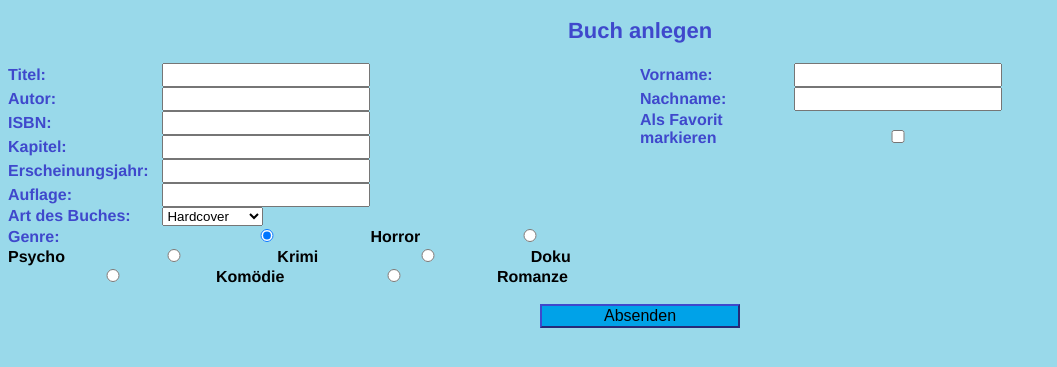
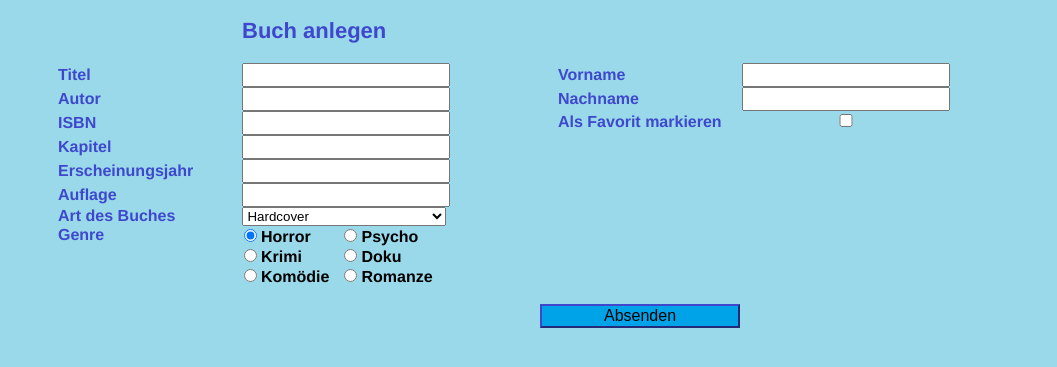
Before and after one commit to Kroemelmonster/Lagerfeuerliedx2, a PHP site: page /book_entry.html in a window 1280 px wide. Shown: the top 367 px of the page, without its empty margins (0-1057 px from the left). Run offline with PHP 8.4, Linux system fonts and the light colour scheme.

Commit message:
Book_entry auch angepasst

```diff
--- a/Meilenstein2/book_entry.html
+++ b/Meilenstein2/book_entry.html
@@ -10,37 +10,37 @@
 </head>
 <body>
 	<!-- Augenkrebs... -->
-	<div class="alignmiddle bluetext">
+	<div class="titelbook bluetext">
 		<h2>Buch anlegen</h2>
 	</div>
 	<form action="http://martinakraus.net/createBookEntry.php" method="get">
 		<!-- Form-elements -->
-		<div class="half left">
-			<label for="iTitel">Titel:</label>
+		<div class="side left">
+			<label for="iTitel">Titel</label>
 			<input id="iTitel" type="text" name="titel" />
 			<br/>
 
-			<label for="iAutor">Autor:</label>
+			<label for="iAutor">Autor</label>
 			<input id="iAutor" type="text" name="autor" />
 			<br/>
 
-			<label for="iISBN">ISBN:</label>
+			<label for="iISBN">ISBN</label>
 			<input id="iISBN" type="number" name="isbn" />
 			<br/>
 
-			<label for="iKapitel">Kapitel:</label>
+			<label for="iKapitel">Kapitel</label>
 			<input id="iKapitel" type="number" name="kapitel" />
 			<br/>
 
-			<label for="iErscheinungsjahr">Erscheinungsjahr:</label>
+			<label for="iErscheinungsjahr">Erscheinungsjahr</label>
 			<input id="iErscheinungsjahr" type="number" name="jahr" />
 			<br/>
 
-			<label for="iAuflage">Auflage:</label>
+			<label for="iAuflage">Auflage</label>
 			<input id="iAuflage" type="number" name="auflage" />
 			<br/>
 
-			<label for="iArtDesBuches">Art des Buches:</label>
+			<label for="iArtDesBuches">Art des Buches</label>
 			<select id="iArtDesBuches" name="art">
 				<option value="eBook">eBook</option>
 				<option value="Newspaper">Newspaper</option>
@@ -60,22 +60,26 @@
 				<option value="gKomoedie">Kom&ouml;die</option>
 				<option value="gRomanze">Romanze</option>
 			</select>-->
-			<label for="iGenre">Genre:</label>
-			<input id="iGenre" type="radio" name="genre" value="Horror" checked="checked">Horror</option>
-			<input id="iGenre"  type="radio" name="genre" value="Psycho">Psycho</option>
-			<input id="iGenre"  type="radio" name="genre" value="Krimi">Krimi</option>
-			<input id="iGenre"  type="radio" name="genre" value="Doku">Doku</option>
-			<input id="iGenre"  type="radio" name="genre" value="Komoedie">Kom&ouml;die</option>
-			<input id="iGenre"  type="radio" name="genre" value="Romanze">Romanze</option>
+			<div class="checkboxcontainer">
+				<label for="iGenre">Genre</label>
+				<div>
+					<input id="iGenre" type="radio" name="genre" value="Horror" checked="checked"><span>Horror</span>
+					<input id="iGenre"  type="radio" name="genre" value="Psycho"><span>Psycho</span>
+					<input id="iGenre"  type="radio" name="genre" value="Krimi"><span>Krimi</span>
+					<input id="iGenre"  type="radio" name="genre" value="Doku"><span>Doku</span>
+					<input id="iGenre"  type="radio" name="genre" value="Komoedie"><span>Kom&ouml;die</span>
+					<input id="iGenre"  type="radio" name="genre" value="Romanze"><span>Romanze</span>
+				</div>
+			</div>
 			<br/>
 		</div>
 
-		<div class="half right">
-			<label for="iVorname">Vorname:</label>
+		<div class="side">
+			<label for="iVorname">Vorname</label>
 			<input id="iVorname"  type="text" name="vorname" />
 			<br/>
 
-			<label for="iNachname">Nachname:</label>
+			<label for="iNachname">Nachname</label>
 			<input id="iNachname"  type="text" name="nachname" />
 			<br/>
 
--- a/Meilenstein2/waw.css
+++ b/Meilenstein2/waw.css
@@ -41,11 +41,14 @@ body {
 
 label {
 	color: rgb(63,72,204);
-	width: 150px;
+	width: 180px;
 	display: inline-block;
 }
-input {
+input{
 	width: 200px;
+}
+select {
+	width:204px;
 }
 
 input, label {
@@ -54,18 +57,16 @@ input, label {
 
 input[type=radio] {
 	font-size: 14px;
+	width: 15px;
 }
 
-.half {
-	width: 50%;
-}
-
-.right {
-	float: right;
+.side {
+	float: left;
+	width: 500px;
 }
 
 .left {
-	float: left;
+	padding-left: 50px;
 }
 
 .alignmiddle {
@@ -86,3 +87,26 @@ input[type=radio] {
 h2 {
 	font-size: 22px;
 }
+
+.titelbook {
+	  padding-left: 234px;
+}
+
+
+.checkboxcontainer {
+
+}
+
+.checkboxcontainer label {
+	float:left;
+}
+
+.checkboxcontainer div {
+	width:200px;
+	float:left;
+}
+
+.checkboxcontainer div span{
+	width: 73px;
+	display: inline-block;
+}
```
